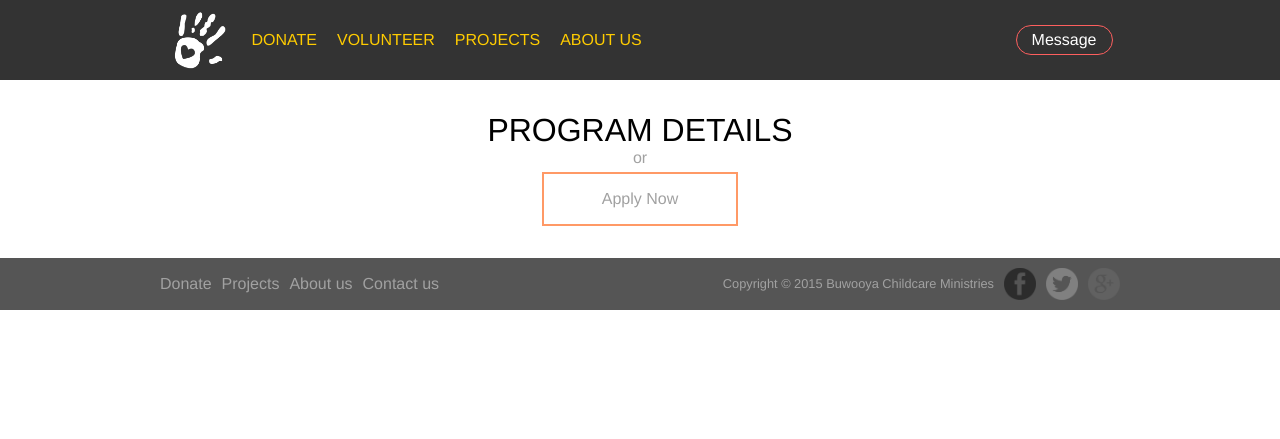
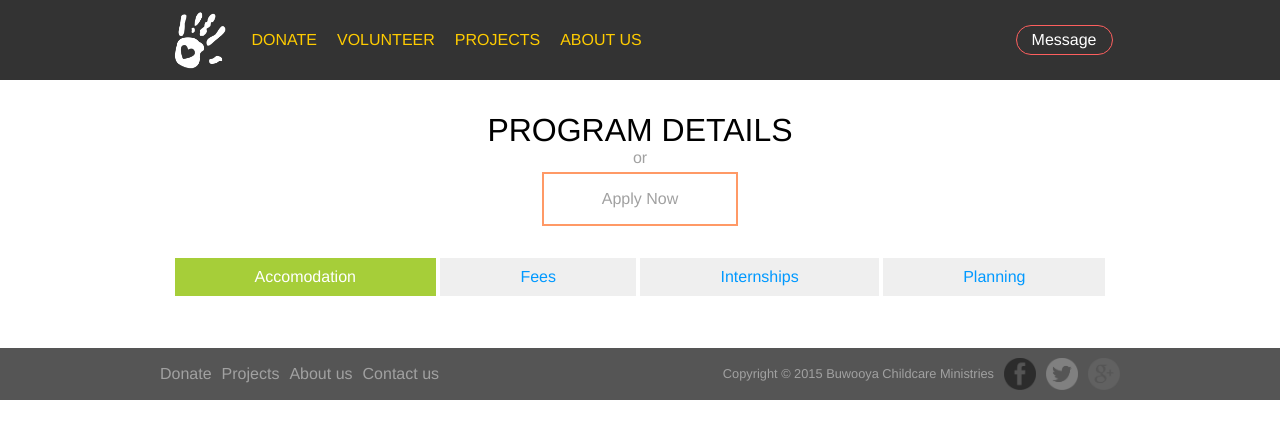
Before and after one commit to Plus256/Buwooya, a PHP site: page /details.php in a window 1280 px wide. Shown: the top 439 px of the page. Run offline with PHP 8.4, Linux system fonts and the light colour scheme; some libraries are stand-ins or nearby versions.

Commit message:
setting details workflow

```diff
--- a/css/glb.css
+++ b/css/glb.css
@@ -1219,14 +1219,14 @@ input[type="text"]:focus{
 	width:100%;
 }
 
-.apply_form_timeline{
+.apply_form_timeline, .details_links{
 	margin-bottom:1em;
 	margin-right:auto;
 	margin-left:auto;
 	text-align:center;
 }
 
-a.apply_form_timeline_step{
+a.apply_form_timeline_step, a.details_links_cat{
 	background:#EFEFEF;
 	padding:10px 5em;
 	text-decoration:none;
@@ -1313,3 +1313,8 @@ a.cancel_but:hover{
 .trip_period_calendar{
 	margin-bottom:10px;
 }
+
+.details_cat_body{
+	padding:10px;
+	margin-bottom:1em;
+}
--- a/details.php
+++ b/details.php
@@ -12,7 +12,7 @@ require_once("inc/ban.php");
       <div id="details_body">
         <!--program details and fees loaded here via JS-->
         <script type="text/javascript">
-            getDetails();
+            getDetails("accomodation");
         </script>
       </div>
       <div class="spacer"></div>
--- /dev/null
+++ b/inc/accomodation_details.php
@@ -0,0 +1,15 @@
+<?php
+?>
+<div class="details_links">
+  <a href="#" class="details_links_cat" style="background:#A6CE39; color:#FFF;" onclick="return false;">Accomodation</a>
+  <a href="#" class="details_links_cat" onclick="return false;">Fees</a>
+  <a href="#" class="details_links_cat" onclick="return false;">Internships</a>
+  <a href="#" class="details_links_cat" onclick="return false;">Planning</a>
+  <div class="spacer"></div>
+</div>
+<div class="details_cat_body">
+
+</div>
+<div class="spacer"></div>
+<?php
+?>
--- a/js/details.js
+++ b/js/details.js
@@ -1,3 +1,21 @@
-function getDetails(){
-
+function getDetails(detail_cat){
+  $("details_body").style.textAlign="center";
+	$("details_body").innerHTML="...Loading Details";
+	var xhr;
+	var url="inc/"+detail_cat+"_details.php";//dynamic file names
+	if(window.XMLHttpRequest){
+		xhr=new XMLHttpRequest();
+	}
+	else{
+		xhr=new ActiveXObject("Microsoft:XMLHTTP");
+	}
+	xhr.open("GET", url);
+	xhr.onreadystatechange=function(){
+		if(xhr.readyState==4 && xhr.status==200){
+			var data=xhr.responseText;
+      $("details_body").style.textAlign="left";
+			$("details_body").innerHTML=data;
+		}
+	}
+	xhr.send(null);
 }
```
